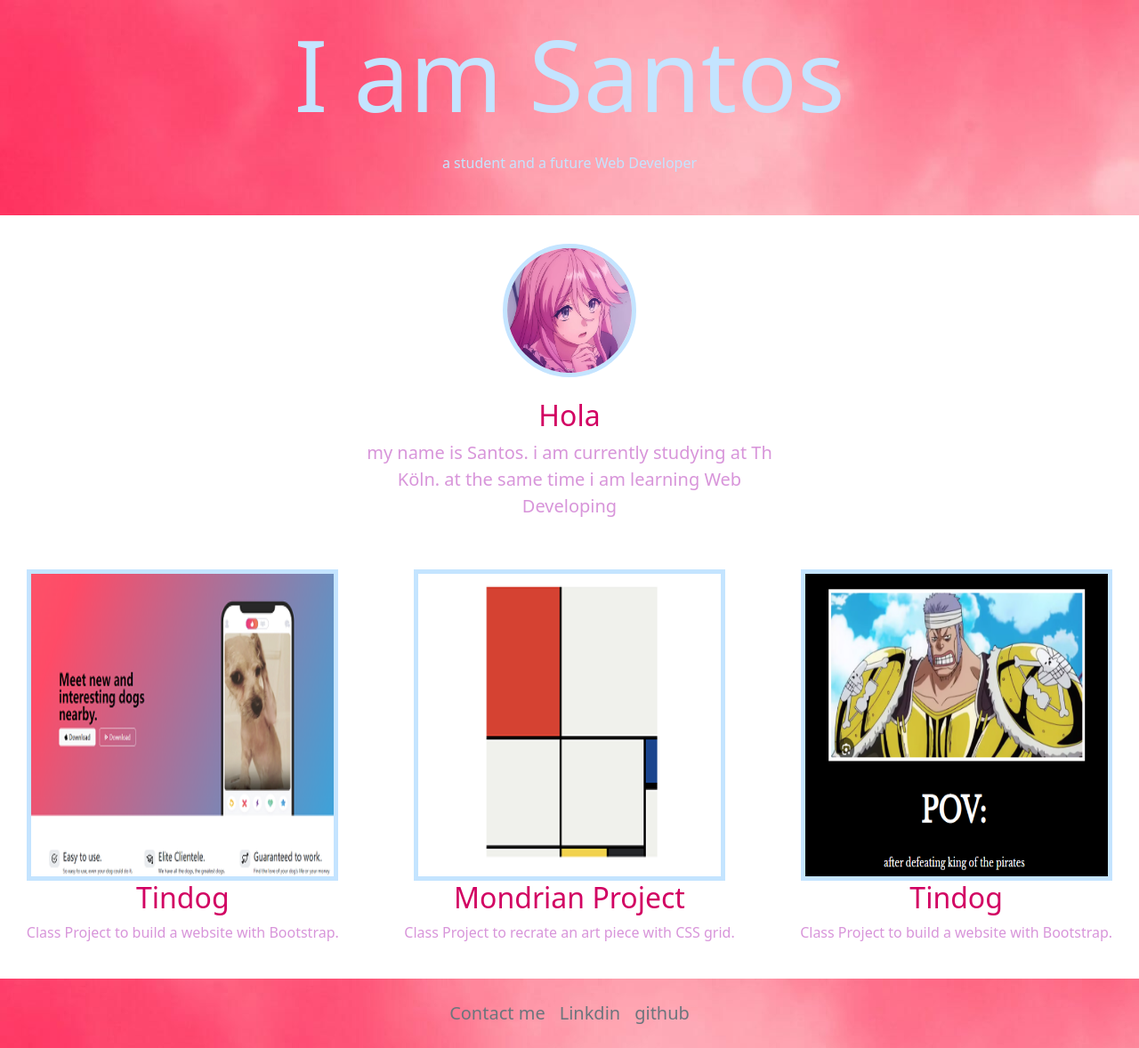
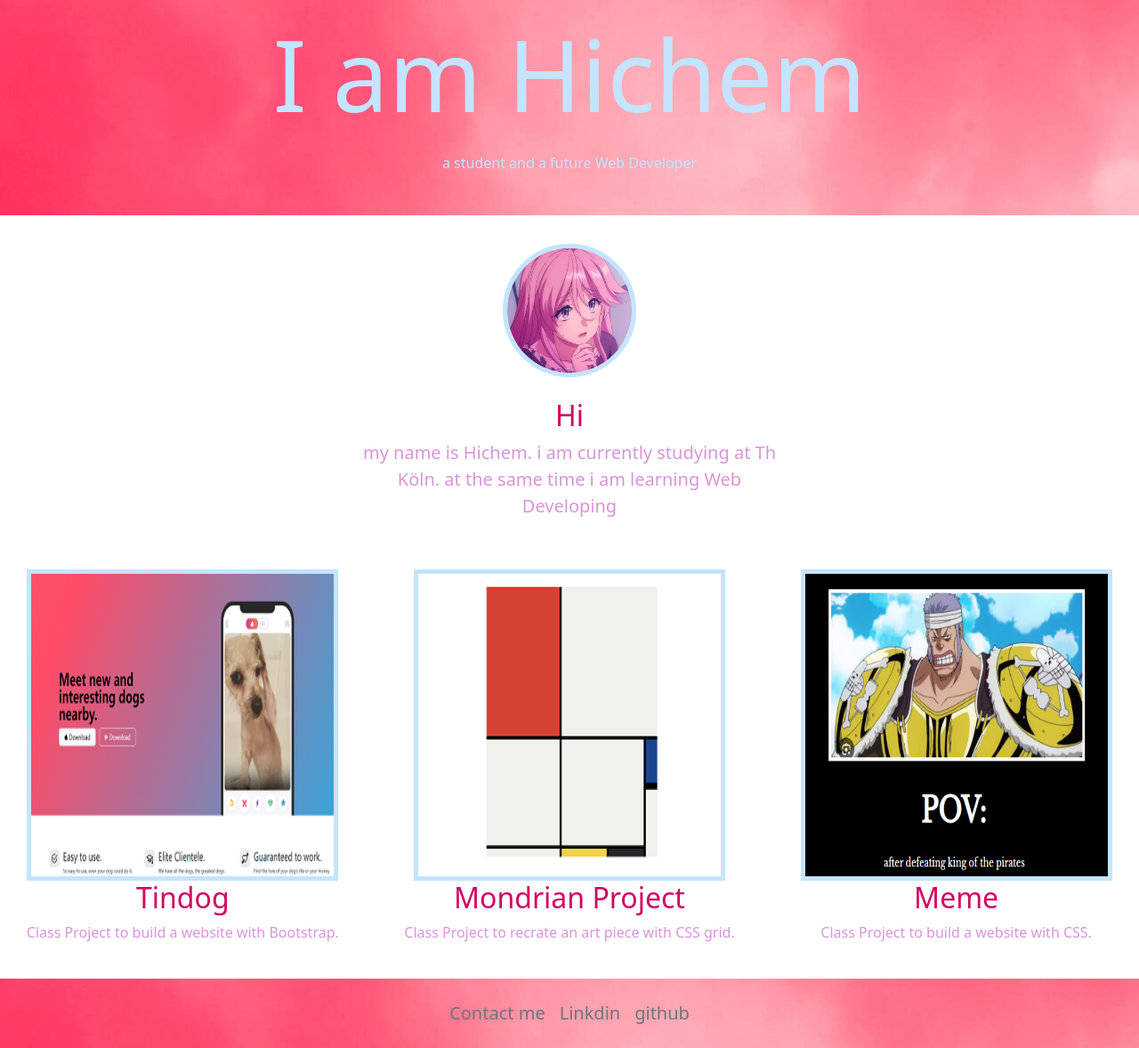
Before and after one commit to GHichem/portfolio, a plain HTML site: page index.html in a window 1280 px wide. Shown: the whole page at 89% size. Drawn offline with nearby package versions, Linux system fonts and the light colour scheme.

Commit message:
Update index.html

```diff
--- a/index.html
+++ b/index.html
@@ -12,7 +12,7 @@
     <!-- Title -->
     <section class="hero">
         <div>
-            <h1 class="py-3">I am Santos</h1>
+            <h1 class="py-3">I am Hichem</h1>
             <h3 class="pb-5">a student and a future Web Developer</h3>
         </div>
     </section>
@@ -20,9 +20,9 @@
     <section class="about">
         <div class="boutdev">
             <img class="d-block mx-auto mb-4 me" src="./images/me.jpg" alt="me" width="150" height="150">
-            <h2 id="hola">Hola</h2>
+            <h2 id="hola">Hi</h2>
             <div class="container col-lg-6 mx-auto">
-              <p id="holap" class="lead mb-4">my name is Santos. i am currently studying at Th Köln. at the same time i am learning Web Developing</p>
+              <p id="holap" class="lead mb-4">my name is Hichem. i am currently studying at Th Köln. at the same time i am learning Web Developing</p>
             </div>
         </div>
     </section>
@@ -41,8 +41,8 @@
             </div>
             <div class="col-12 col-xl-4 text-center mb-4">
                 <img class="image3" src="./images/meme.png" alt="meme">
-                <h2>Tindog</h2>
-                <p>Class Project to build a website with Bootstrap.</p>
+                <h2>Meme</h2>
+                <p>Class Project to build a website with CSS.</p>
             </div>
         </div>
     </section>
```
